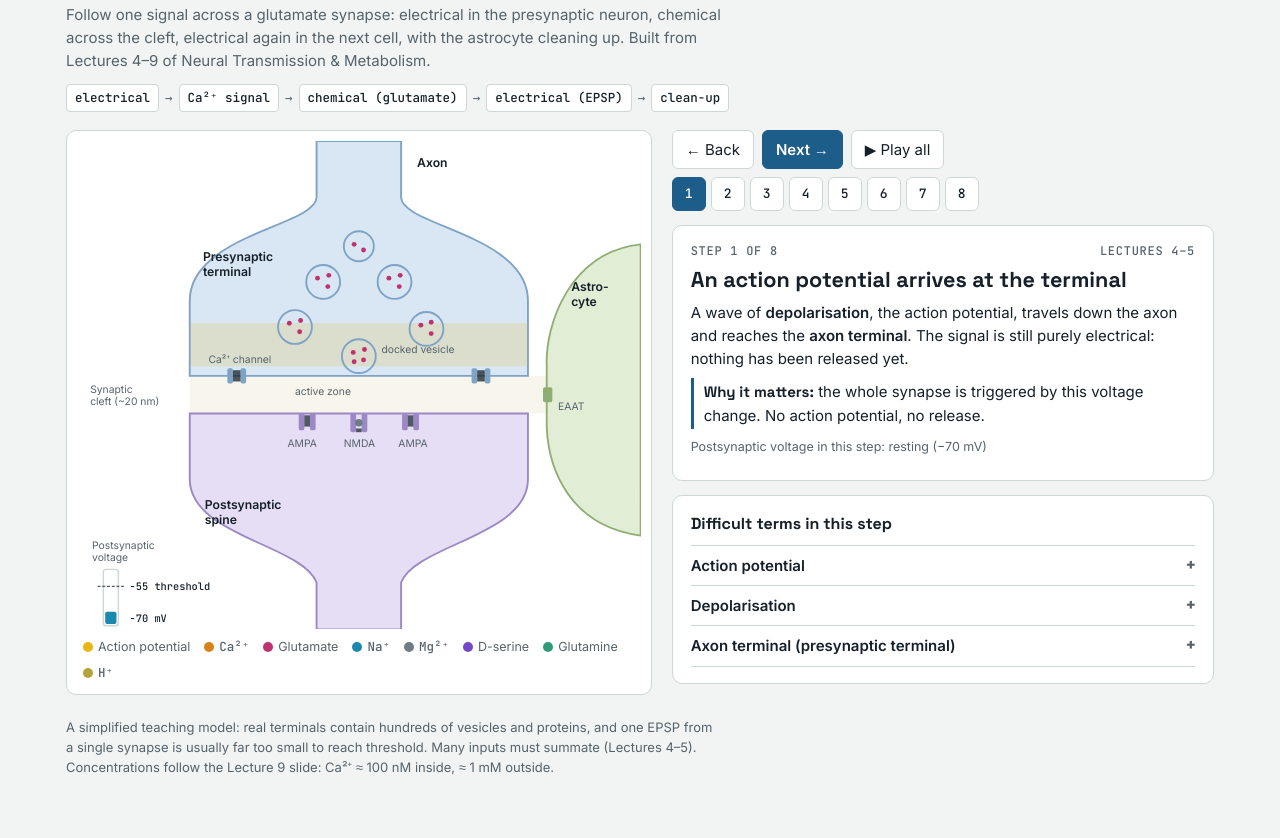
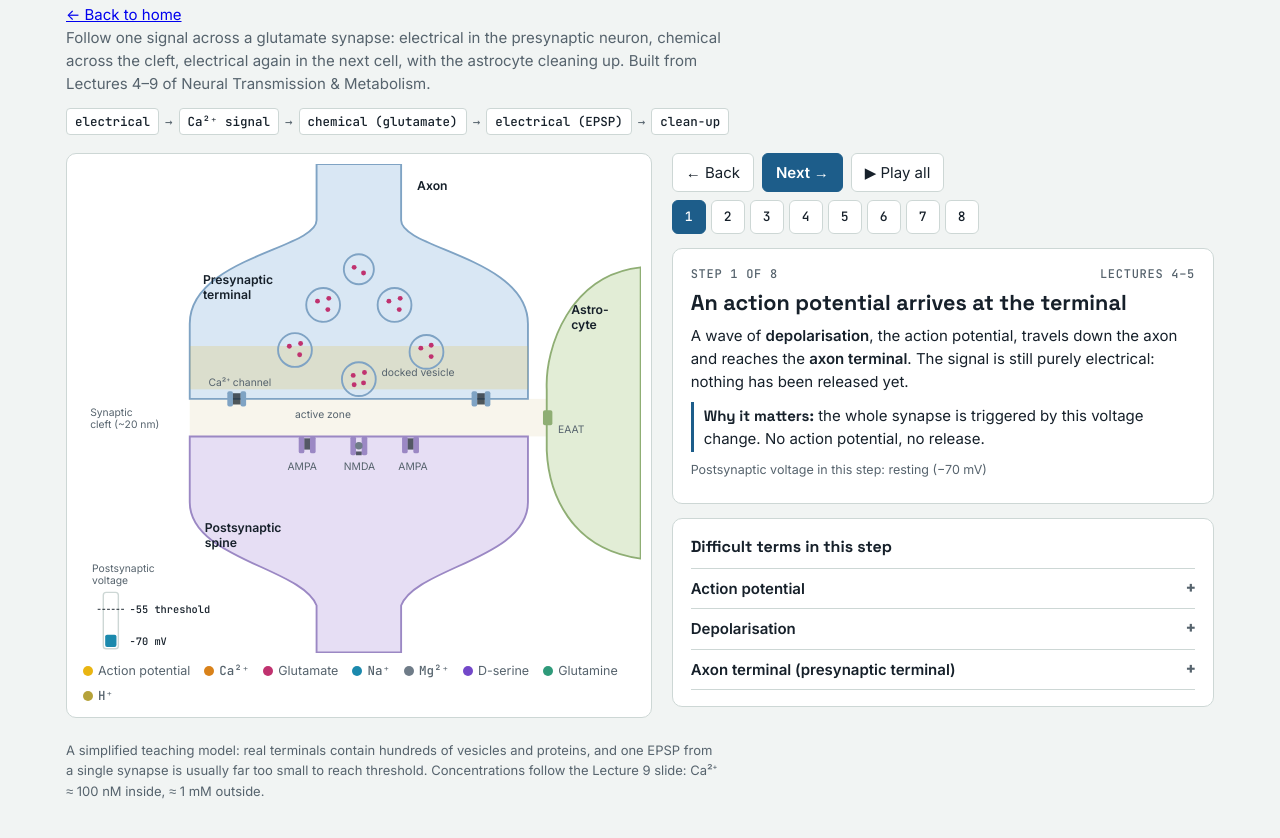
Before and after one commit to An-Phan2507/gimbc-hub, a plain HTML site: page chemical_synapse.html in a window 1280 px wide. Shown: the part 64-902 px from the top of the page. Before the commit the page ends 881 px from the top, so only its background shows below. Drawn offline with Linux system fonts and the light colour scheme.

Commit message:
Update and rename Chemical Synapse Step by Step.html to chemical_synapse.html

```diff
--- a/Chemical Synapse Step by Step.html
+++ b/chemical_synapse.html
@@ -1,6 +1,5 @@
 <!doctype html><html><head><meta charset=utf8><meta name=viewport content="width=device-width,initial-scale=1,viewport-fit=cover"><style>:root{color-scheme:light;box-sizing:border-box;padding-top:env(safe-area-inset-top,0px);padding-bottom:env(safe-area-inset-bottom,0px)}html{scroll-padding-top:env(safe-area-inset-top,0px)}body{margin:0;padding:0;font:14px -apple-system,BlinkMacSystemFont,sans-serif;background:#fff;color:#000}img{max-width:100%}[hidden]:not([hidden=until-found i]){display:none!important}</style></head><body>
 <title>Chemical Synapse</title>
-<meta name="claude:viewport-fit-sides" content="cover">
 <link rel="preconnect" href="https://fonts.googleapis.com">
 <link rel="stylesheet" href="https://fonts.googleapis.com/css2?family=Space+Grotesk:wght@500;600;700&family=Inter:wght@400;500;600&family=JetBrains+Mono:wght@500&display=swap">
 <style>
@@ -104,6 +103,7 @@ svg.fused #vesDock { opacity: .25; }
 <div class="wrap">
   <header>
     <h1>Chemical Synapse Step by Step</h1>
+    <a href="home.html"><- Back to home </a>
     <p>Follow one signal across a glutamate synapse: electrical in the presynaptic neuron, chemical across the cleft, electrical again in the next cell, with the astrocyte cleaning up. Built from Lectures 4–9 of Neural Transmission &amp; Metabolism.</p>
     <div class="chain" aria-label="Summary of the chain">
       <span class="k">electrical</span><span class="ar">→</span><span class="k">Ca²⁺ signal</span><span class="ar">→</span><span class="k">chemical (glutamate)</span><span class="ar">→</span><span class="k">electrical (EPSP)</span><span class="ar">→</span><span class="k">clean-up</span>
@@ -211,7 +211,7 @@ svg.fused #vesDock { opacity: .25; }
     </div>
   </div>
 
-  <footer>A simplified teaching model: real terminals contain hundreds of vesicles and proteins, and one EPSP from a single synapse is usually far too small to reach threshold. Many inputs must summate (Lectures 4–5). Concentrations follow the Lecture 9 slide: Ca²⁺ ≈ 100 nM inside, ≈ 1 mM outside.</footer>
+  <footer>A simplified teaching model: real terminals contain hundreds of vesicles and proteins, and one EPSP from a single synapse is usually far too small to reach threshold. Concentrations follow the Lecture 9 slide: Ca²⁺ ≈ 100 nM inside, ≈ 1 mM outside.</footer>
 </div>
 
 <script>
```
